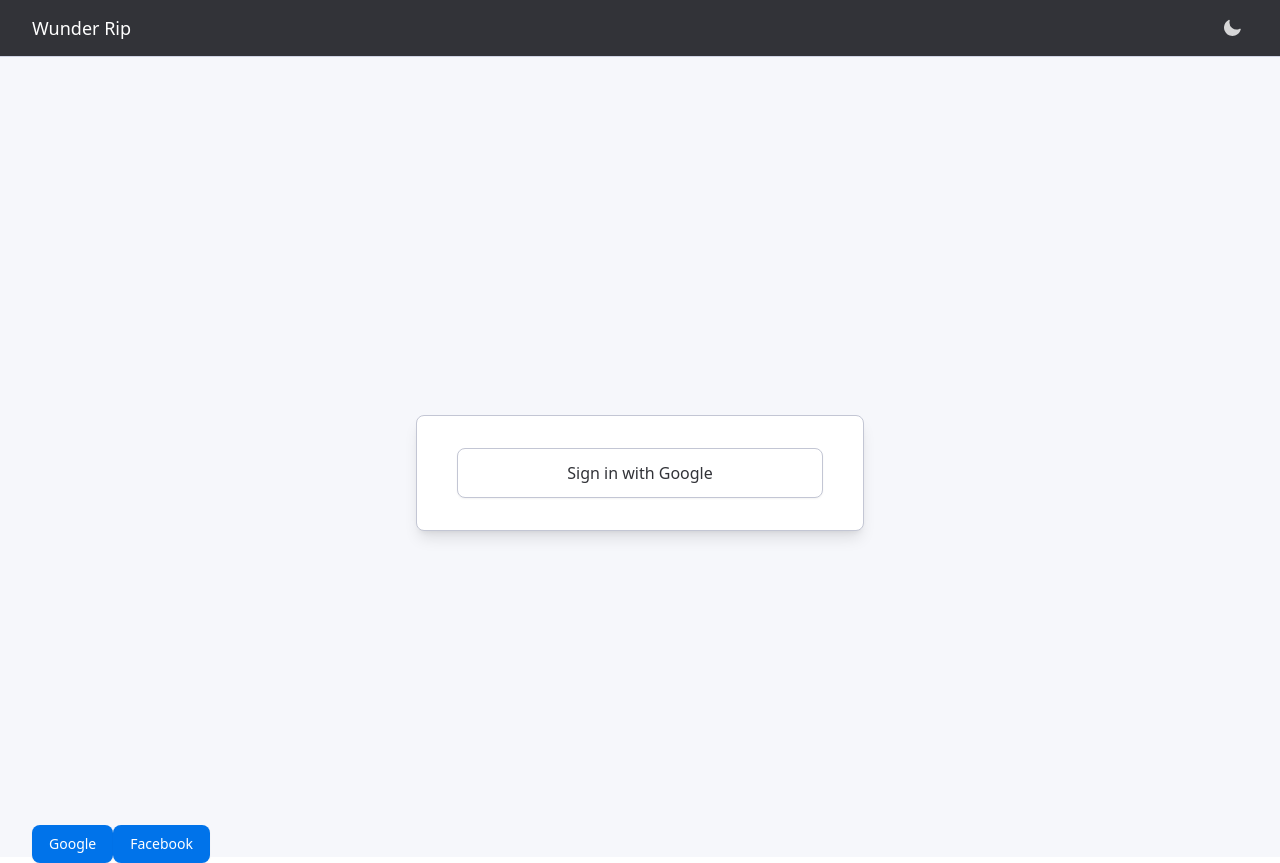
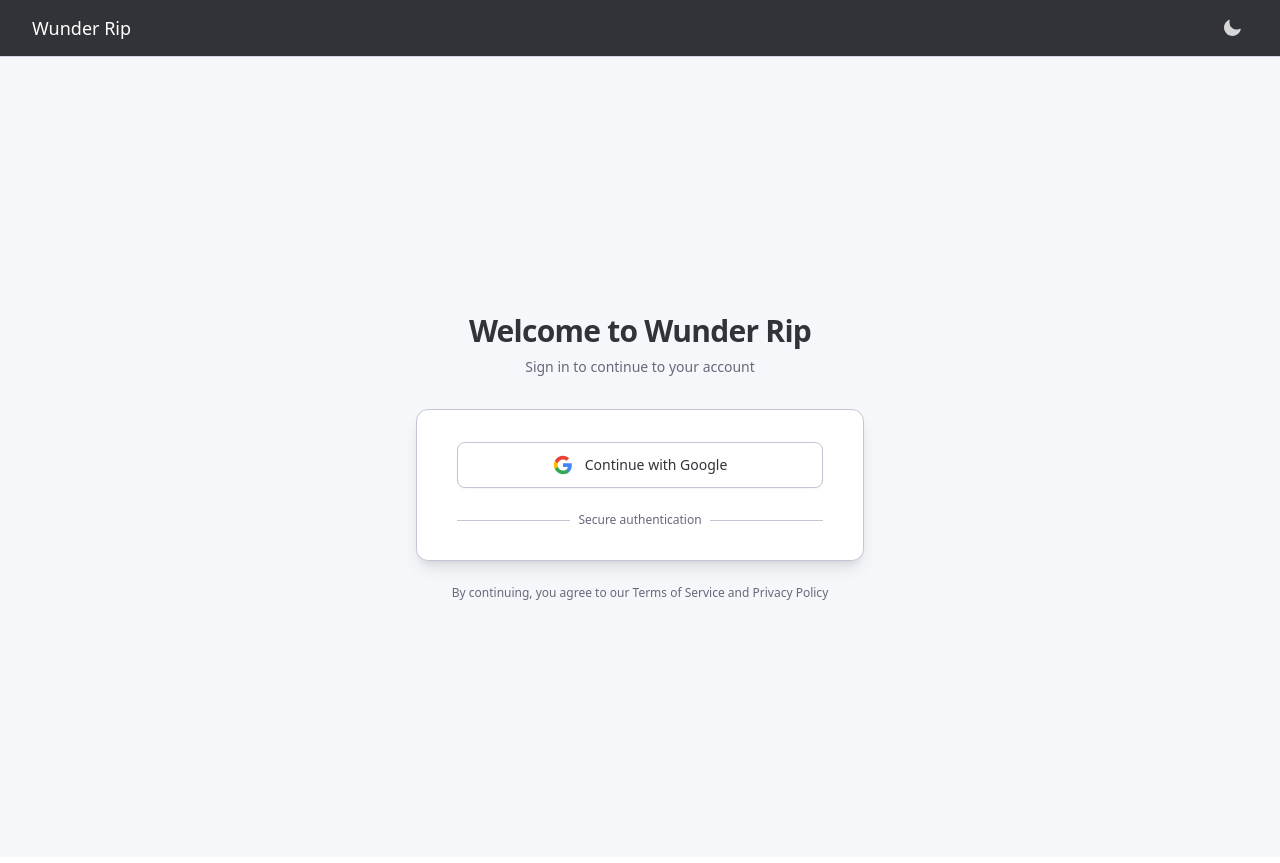
Before and after one commit to ilyapasyuk/wunder.rip, a React (Vite) app: page / in a window 1280 px wide. Built offline with nearby package versions, Linux system fonts and the light colour scheme; no server answers.

Commit message:
updated login page

```diff
--- a/src/Components/Auth/index.tsx
+++ b/src/Components/Auth/index.tsx
@@ -34,11 +34,10 @@
   }, [])
 
   return (
-    <div className="bg-gray-100 h-full">
+    <>
       {isAuthorized && <>{children}</>}
-
       {!isAuthorized && <LoginForm onLogin={login} />}
-    </div>
+    </>
   )
 }
 
--- /dev/null
+++ b/src/Components/LoginForm/GoogleIcon.tsx
@@ -0,0 +1,30 @@
+import React from 'react'
+
+interface GoogleIconProps {
+  className?: string
+}
+
+const GoogleIcon = ({ className = 'size-5' }: GoogleIconProps) => {
+  return (
+    <svg className={className} viewBox="0 0 24 24" aria-hidden="true">
+      <path
+        d="M22.56 12.25c0-.78-.07-1.53-.2-2.25H12v4.26h5.92c-.26 1.37-1.04 2.53-2.21 3.31v2.77h3.57c2.08-1.92 3.28-4.74 3.28-8.09z"
+        fill="#4285F4"
+      />
+      <path
+        d="M12 23c2.97 0 5.46-.98 7.28-2.66l-3.57-2.77c-.98.66-2.23 1.06-3.71 1.06-2.86 0-5.29-1.93-6.16-4.53H2.18v2.84C3.99 20.53 7.7 23 12 23z"
+        fill="#34A853"
+      />
+      <path
+        d="M5.84 14.09c-.22-.66-.35-1.36-.35-2.09s.13-1.43.35-2.09V7.07H2.18C1.43 8.55 1 10.22 1 12s.43 3.45 1.18 4.93l2.85-2.22.81-.62z"
+        fill="#FBBC05"
+      />
+      <path
+        d="M12 5.38c1.62 0 3.06.56 4.21 1.64l3.15-3.15C17.45 2.09 14.97 1 12 1 7.7 1 3.99 3.47 2.18 7.07l3.66 2.84c.87-2.6 3.3-4.53 6.16-4.53z"
+        fill="#EA4335"
+      />
+    </svg>
+  )
+}
+
+export { GoogleIcon }
--- a/src/Components/LoginForm/index.tsx
+++ b/src/Components/LoginForm/index.tsx
@@ -1,45 +1,54 @@
 import React from 'react'
 
 import { PROVIDER } from 'service/auth'
+
+import { GoogleIcon } from './GoogleIcon'
 
 interface Props {
   onLogin: (provider: PROVIDER) => void
 }
 
-const providers = [
-  { provider: PROVIDER.GOOGLE, name: 'Google' },
-  { provider: PROVIDER.FACEBOOK, name: 'Facebook' },
-]
-
 const LoginForm = ({ onLogin }: Props) => {
   return (
-    <div className="w-full h-full p-8 bg-background dark:bg-background-dark">
-      <>
-        <div className="min-h-full flex flex-col justify-center py-12 sm:px-6 lg:px-8">
-          <div className="mt-8 sm:mx-auto sm:w-full sm:max-w-md">
-            <div className="bg-surface dark:bg-surface-dark py-8 px-4 shadow-lg rounded-lg border border-border dark:border-border-dark sm:px-10">
-              <button
-                className="w-full inline-flex justify-center py-3 px-4 border border-border dark:border-border-dark rounded-lg shadow-sm bg-surface dark:bg-surface-dark text-base font-medium text-text-primary dark:text-text-dark-primary hover:bg-overlay-hover transition-colors"
-                onClick={() => {
-                  onLogin(PROVIDER.GOOGLE)
-                }}
-              >
-                <span>Sign in with Google</span>
-              </button>
+    <div className="min-h-screen flex flex-col justify-center py-12 px-4 sm:px-6 lg:px-8 bg-background dark:bg-background-dark">
+      <div className="sm:mx-auto sm:w-full sm:max-w-md">
+        <div className="text-center mb-8">
+          <h2 className="text-3xl font-bold tracking-tight text-text-primary dark:text-text-dark-primary">
+            Welcome to Wunder Rip
+          </h2>
+          <p className="mt-2 text-sm text-text-secondary dark:text-text-dark-secondary">
+            Sign in to continue to your account
+          </p>
+        </div>
+
+        <div className="bg-surface dark:bg-surface-dark py-8 px-6 shadow-lg rounded-xl border border-border dark:border-border-dark sm:px-10">
+          <button
+            type="button"
+            onClick={() => onLogin(PROVIDER.GOOGLE)}
+            className="w-full inline-flex items-center justify-center gap-3 px-4 py-3 border border-border dark:border-border-dark rounded-lg shadow-sm bg-surface dark:bg-surface-dark text-sm font-medium text-text-primary dark:text-text-dark-primary hover:bg-overlay-hover focus:outline-none focus:ring-2 focus:ring-offset-2 focus:ring-primary transition-all duration-200"
+          >
+            <GoogleIcon className="size-5 shrink-0" />
+            <span>Continue with Google</span>
+          </button>
+
+          <div className="mt-6">
+            <div className="relative">
+              <div className="absolute inset-0 flex items-center">
+                <div className="w-full border-t border-border dark:border-border-dark" />
+              </div>
+              <div className="relative flex justify-center text-xs">
+                <span className="px-2 bg-surface dark:bg-surface-dark text-text-secondary dark:text-text-dark-secondary">
+                  Secure authentication
+                </span>
+              </div>
             </div>
           </div>
         </div>
-      </>
 
-      {providers.map(({ name, provider }) => (
-        <button
-          key={provider}
-          className="inline-flex items-center px-4 py-2 border border-transparent text-sm font-medium rounded-lg shadow-sm text-white bg-primary hover:bg-primary-hover focus:outline-none focus:ring-2 focus:ring-offset-2 focus:ring-primary transition-colors"
-          onClick={() => onLogin(provider)}
-        >
-          {name}
-        </button>
-      ))}
+        <p className="mt-6 text-center text-xs text-text-secondary dark:text-text-dark-secondary">
+          By continuing, you agree to our Terms of Service and Privacy Policy
+        </p>
+      </div>
     </div>
   )
 }
```
